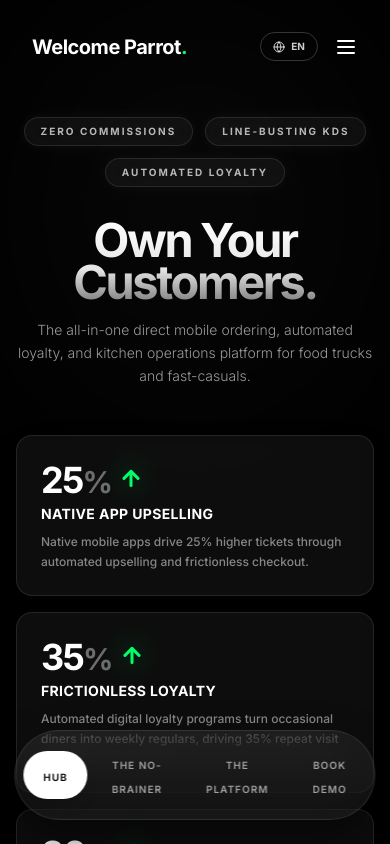
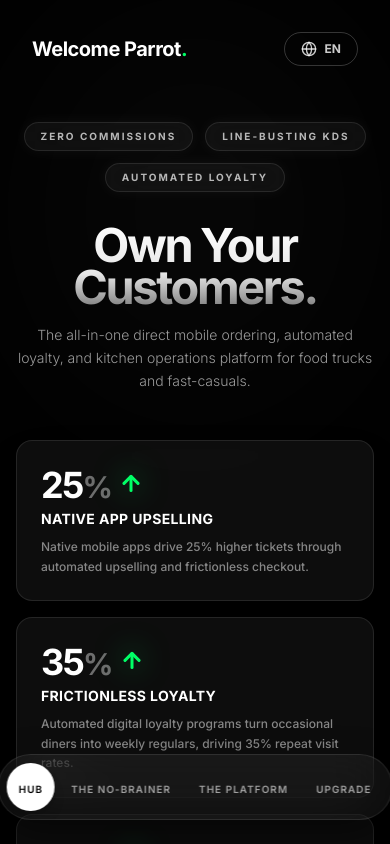
Before and after one commit to 2Limitless/Welcome-parrot, a Next.js app: page / in a window 390 px wide. Built offline with nearby package versions, Linux system fonts and the light colour scheme; a web font is replaced by a local one.

Commit message:
Update CTA text, remove hamburger menu, and refine mobile layout

```diff
--- a/src/app/page.tsx
+++ b/src/app/page.tsx
@@ -12,7 +12,7 @@
 
 const dict = {
   en: {
-    nav: { portfolio: "The No-Brainer", services: "The Platform", about: "Book Demo" },
+    nav: { portfolio: "The No-Brainer", services: "The Platform", about: "Upgrade" },
     hub: {
       pills: ["Zero Commissions", "Line-Busting KDS", "Automated Loyalty"],
       headline: "Own Your Customers.",
@@ -22,13 +22,13 @@
         { num: "35", title: "Frictionless Loyalty", desc: "Automated digital loyalty programs turn occasional diners into weekly regulars, driving 35% repeat visit rates." },
         { num: "80", title: "Push Notifications", desc: "Bypass the spam folder entirely. Direct push notifications command 80% open rates compared to 20% for email." }
       ],
-      cta1: "Book a 10-Min Demo",
+      cta1: "Upgrade Your Business",
       cta2: "Why It's a No-Brainer"
     },
     dock: { hub: "Hub" }
   },
   es: {
-    nav: { portfolio: "La Decisión Obvia", services: "La Plataforma", about: "Agendar Demo" },
+    nav: { portfolio: "La Decisión Obvia", services: "La Plataforma", about: "Mejorar" },
     hub: {
       pills: ["Cero Comisiones", "KDS Ultra Rápido", "Lealtad Automática"],
       headline: "Sé Dueño de tus Clientes.",
@@ -38,7 +38,7 @@
         { num: "35", title: "Lealtad Sin Fricción", desc: "Los programas de lealtad digital automatizados convierten a comensales ocasionales en clientes habituales, impulsando tasas de visita repetida del 35%." },
         { num: "80", title: "Notificaciones Push", desc: "Evita la carpeta de spam. Las notificaciones push directas alcanzan tasas de apertura del 80% frente al 20% del correo electrónico." }
       ],
-      cta1: "Agendar Demo de 10 Min",
+      cta1: "Mejora Tu Negocio",
       cta2: "La Mejor Decisión"
     },
     dock: { hub: "Inicio" }
@@ -97,15 +97,10 @@
           <div className="md:hidden flex items-center gap-4">
             <button
               onClick={() => setLang(lang === "en" ? "es" : "en")}
-              className="flex items-center gap-1.5 px-3 py-1.5 rounded-full border border-white/20 text-white/80 hover:bg-white/10 transition-all text-[10px] font-bold uppercase"
+              className="flex items-center gap-2 px-4 py-2 rounded-full border border-white/20 text-white/80 hover:bg-white/10 transition-all text-xs font-bold uppercase"
             >
-              <Globe size={12} />
+              <Globe size={16} />
               {lang}
-            </button>
-            <button className="text-white">
-              <svg width="24" height="24" viewBox="0 0 24 24" fill="none" xmlns="http://www.w3.org/2000/svg">
-                <path d="M4 6H20M4 12H20M4 18H20" stroke="currentColor" strokeWidth="2" strokeLinecap="round" strokeLinejoin="round"/>
-              </svg>
             </button>
           </div>
         </header>
@@ -247,7 +242,7 @@
                     <button
                       key={item.id}
                       onClick={() => handleNavClick(item.id as ViewState)}
-                      className={`relative px-5 md:px-8 py-3 rounded-full text-center transition-colors duration-500 ${
+                      className={`relative px-3 md:px-8 py-3 rounded-full text-center transition-colors duration-500 ${
                         isActive
                           ? isLightMode ? "text-white" : "text-black"
                           : isLightMode ? "text-black/60 hover:text-black" : "text-white/60 hover:text-white"
@@ -260,7 +255,7 @@
                           transition={{ type: "spring", stiffness: 120, damping: 14, mass: 1.2 }}
                         />
                       )}
-                      <span className="relative z-10 font-sans text-[10px] md:text-xs font-semibold tracking-[0.1em] uppercase">{item.label}</span>
+                      <span className="relative z-10 font-sans text-[10px] md:text-xs font-semibold tracking-[0.1em] uppercase whitespace-nowrap">{item.label}</span>
                     </button>
                   );
                 })}
```
